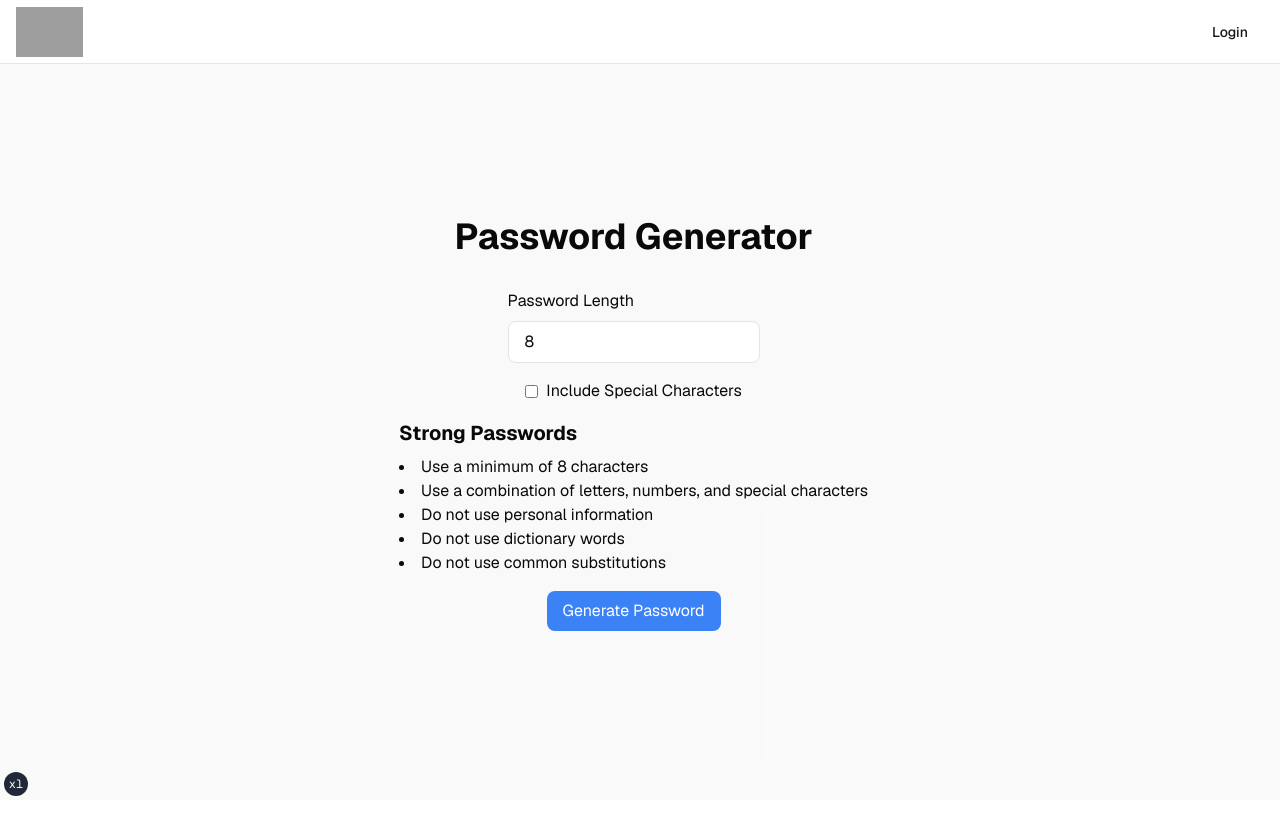
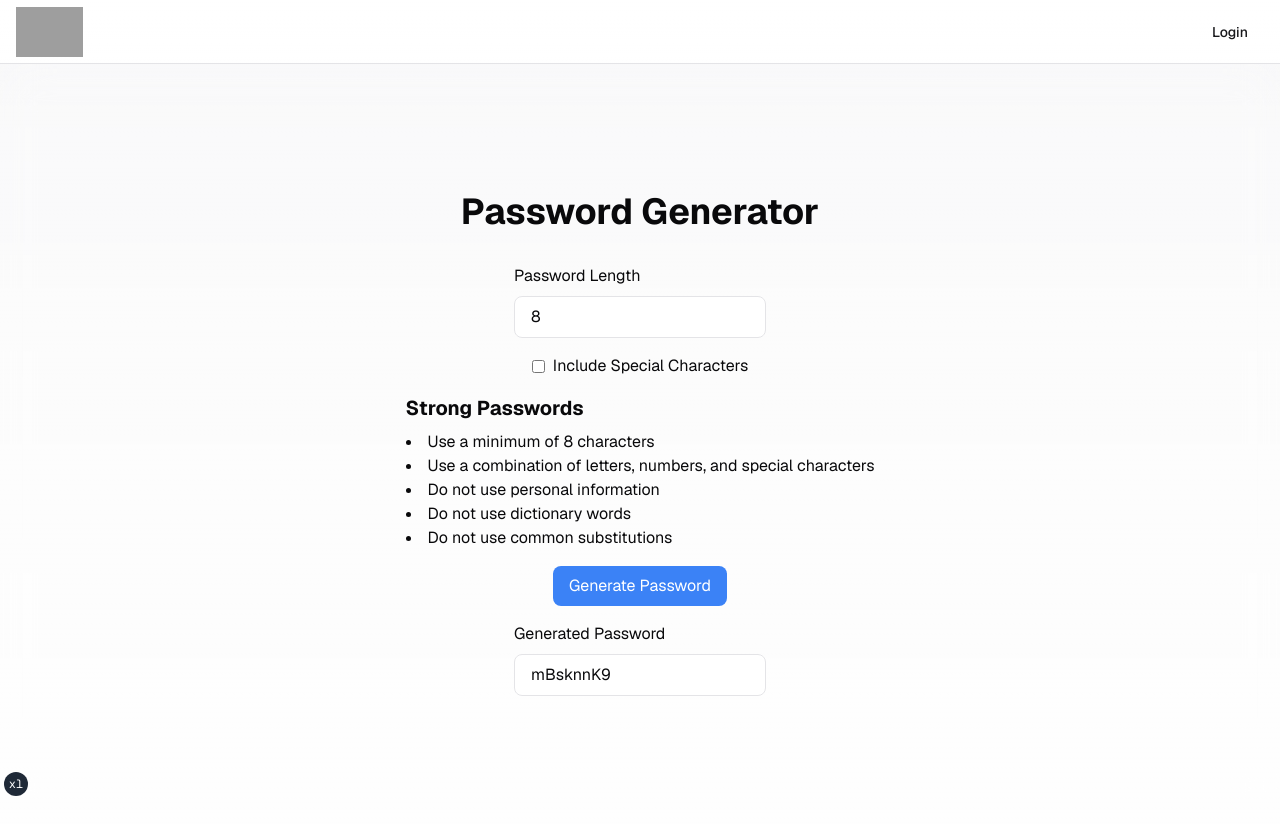
Before and after one commit to Abdullah-albagshi/Cyber-Security-Chatbot, a Next.js app: page /password-generator in a window 1280 px wide. Both pictures are taken after a click on the button "Generate Password". Before the commit the page ends 800 px from the top, so only its background shows below. Built offline with nearby package versions, Linux system fonts and the light colour scheme; no server answers; grey boxes are pictures that could not be loaded.

Commit message:
Add generated password display

```diff
--- a/components/PasswordPage.tsx
+++ b/components/PasswordPage.tsx
@@ -5,6 +5,7 @@ import React from 'react'
 const PasswordPage = () => {
   const [passwordLength, setPasswordLength] = React.useState(8);
   const [includeSpecialCharacters, setIncludeSpecialCharacters] = React.useState(false);
+  const [password, setPassword] = React.useState('');
 
   // create a password generator
   const generatePassword = () => {
@@ -32,15 +33,14 @@ const PasswordPage = () => {
       // add the character to the password string
       password += character;
     }
-    // return the password
-    return password;
+    setPassword(password);
   }
 
   return (
     // center the password generator div add an input for the length of the password ask the user if they want to include special characters
     // give the user suggestions for how to make a strong password
     // create a button to generate a password
-    <div className="flex justify-center items-center h-[90vh] w-[99%]">
+    <div className="flex justify-center items-center h-[95vh] w-[100%] bg-gradient-to-b from-background/10 via-background/50 to-background/80 backdrop-blur-xl">
       <div className="flex flex-col items-center">
         <h1 className="text-4xl font-bold mb-8">Password Generator</h1>
         <div className="flex flex-col mb-4">
@@ -72,11 +72,25 @@ const PasswordPage = () => {
           </ul>
         </div>
         <button
-          onClick={() => alert(generatePassword())}
+          onClick={() => generatePassword()}
           className="bg-blue-500 hover:bg-blue-600 text-white px-4 py-2 rounded-lg"
         >
           Generate Password
         </button>
+        {/* generated password */}
+        {
+          password && (
+            <div className="flex flex-col mt-4">
+              <label className="mb-2">Generated Password</label>
+              <input
+                type="text"
+                value={password}
+                className="rounded-lg border px-4 py-2"
+              />
+            </div>
+          )
+        }
+
       </div>
     </div>
   )
```
